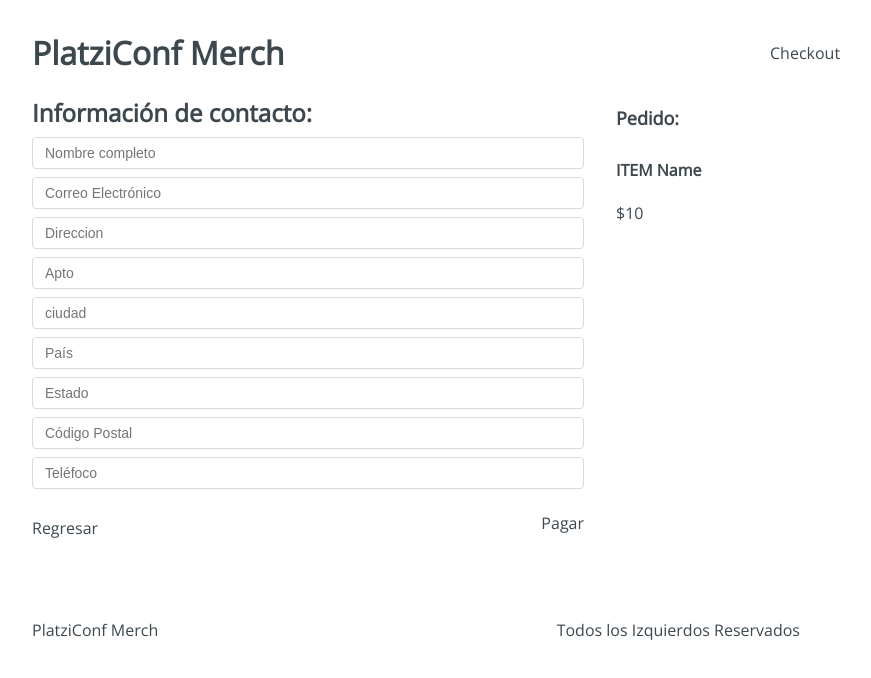
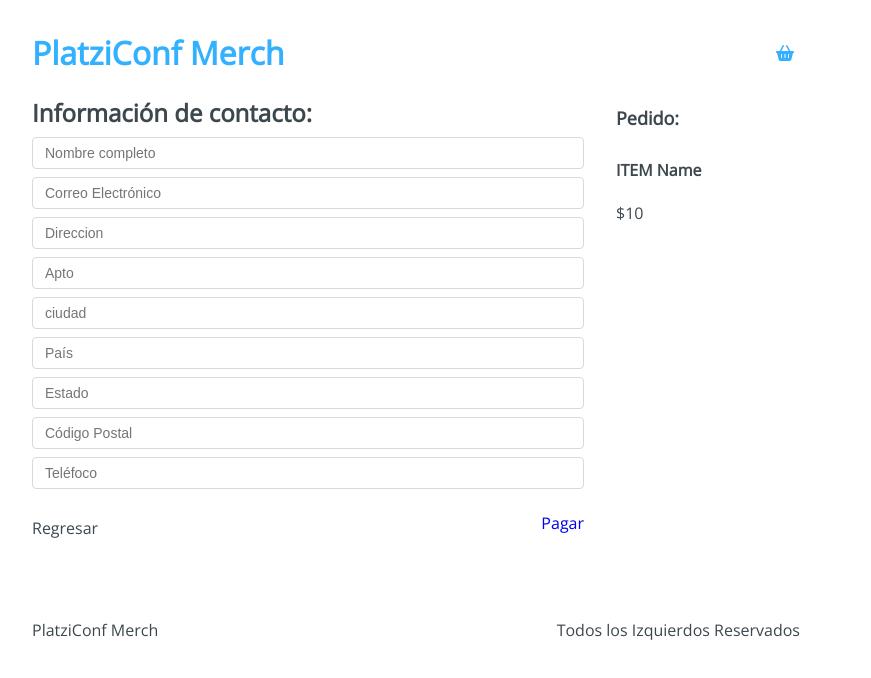
Before and after one commit to FerminMartin/react-hooks-profesional-ok, a React app: page /checkout/information in a window 1280 px wide. Shown: the top 678 px of the page, without its empty margins (224-1095 px from the left). Built offline with nearby package versions, Linux system fonts and the light colour scheme.

Commit message:
4.7 Conexión con React Router e integración de iconos

```diff
--- a/public/index.html
+++ b/public/index.html
@@ -3,7 +3,8 @@
 <head>
   <meta charset="UTF-8">
   <meta name="viewport" content="width=device-width, initial-scale=1.0">
-  <title>Document</title>
+  <script src="https://kit.fontawesome.com/676eec486f.js" crossorigin="anonymous"></script>
+  <title>Platzi Conf Merch</title>
 </head>
 <body>
   <div id="app"></div>
--- a/src/components/Header.jsx
+++ b/src/components/Header.jsx
@@ -1,11 +1,18 @@
 import React from 'react'
-import '../styles/components/Header.css'
+import { Link } from 'react-router-dom';
+import '../styles/components/Header.css';
 
 const Header = () => (
   <div className="Header">
-    <h1 className="Header-title">PlatziConf Merch</h1>
+    <Link to="/">
+      <h1 className="Header-title">
+        PlatziConf Merch
+      </h1>
+    </Link>
     <div className="Header-checkout">
-      Checkout
+      <Link to="/checkout">
+        <i className="fas fa-shopping-basket" />
+      </Link>
     </div>
   </div>
   )
--- a/src/containers/Checkout.jsx
+++ b/src/containers/Checkout.jsx
@@ -1,4 +1,5 @@
 import React from 'react';
+import { Link } from 'react-router-dom';
 import '../styles/components/Checkout.css';
 
 const Checkout = () => (
@@ -10,12 +11,16 @@
           <h4>ITEM name</h4>
           <span>$10</span>
         </div>
-        <button type="button">Eliminar</button>
+        <button type="button">
+          <i className="fas fa-trash-alt" />
+        </button>
       </div>
     </div>
     <div className="Checkout-sidebar">
       <h3>Precio Total: $10</h3>
-      <button type="button">Continuar pedido</button>
+      <Link to="/checkout/information">
+        <button type="button">Continuar pedido</button>
+      </Link>
     </div>
   </div>
 );
--- a/src/containers/Information.jsx
+++ b/src/containers/Information.jsx
@@ -1,4 +1,5 @@
 import React from 'react';
+import { Link } from 'react-router-dom';
 import '../styles/components/Information.css';
 
 const Information = () => (
@@ -21,7 +22,11 @@
         </form>
         <div className="Information-buttons">
           <div className="Information-back">Regresar</div>
-          <div className="Information-next">Pagar</div>
+          <div className="Information-next">
+            <Link to="/checkout/payment">
+              Pagar
+            </Link>
+          </div>
         </div>
       </div>
     </div>
```
